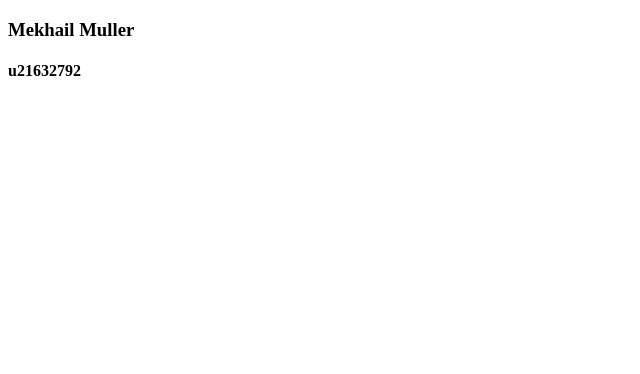
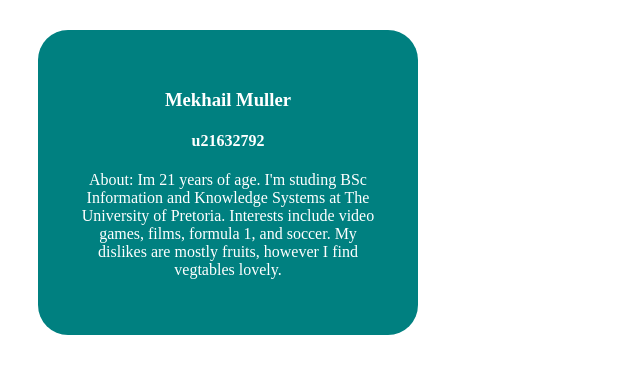
Before and after one commit to UnboundGlue/UnboundGlue.github.io, a plain HTML site: page index.html in a window 1280 px wide. Shown: the whole page, without its empty margins (0-640 px from the left). Drawn offline with Linux system fonts and the light colour scheme.

Commit message:
About section added
created about div box, with appropriate text.

```diff
--- /dev/null
+++ b/css/index.css
@@ -0,0 +1,12 @@
+.about {
+    background-color: teal;
+    color: white;
+    margin: 30px;
+    padding: 40px;
+    text-align: center;
+    border-radius: 30px;
+    border: 0px solid;
+
+    width: 20%;
+    min-width: 300px;
+}
--- a/index.html
+++ b/index.html
@@ -1,10 +1,14 @@
 <!DOCTYPE html>
 <html>
     <head>
-
+        <link rel="stylesheet" href="css/index.css">
     </head>
     <body>
-        <h3>Mekhail Muller</h3>
-        <h4>u21632792</h4>
+        <div class="about">
+            <h3>Mekhail Muller</h3>
+            <h4>u21632792</h4>
+            <p>About: Im 21 years of age. I'm studing BSc Information and Knowledge Systems at The University of Pretoria. Interests include video games, films, formula 1, and soccer. My dislikes are mostly fruits, however I find vegtables lovely. </p>
+        </div>
+
     </body>
 </html>
```
